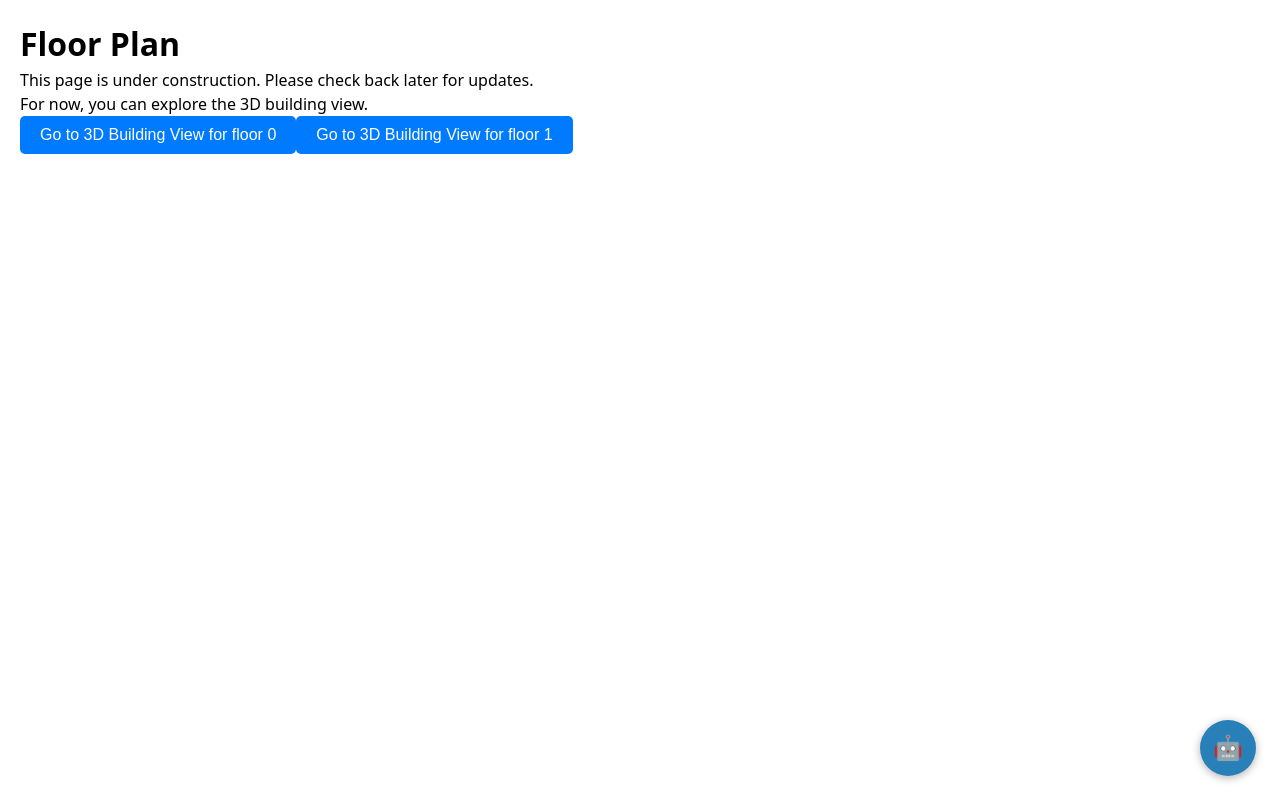
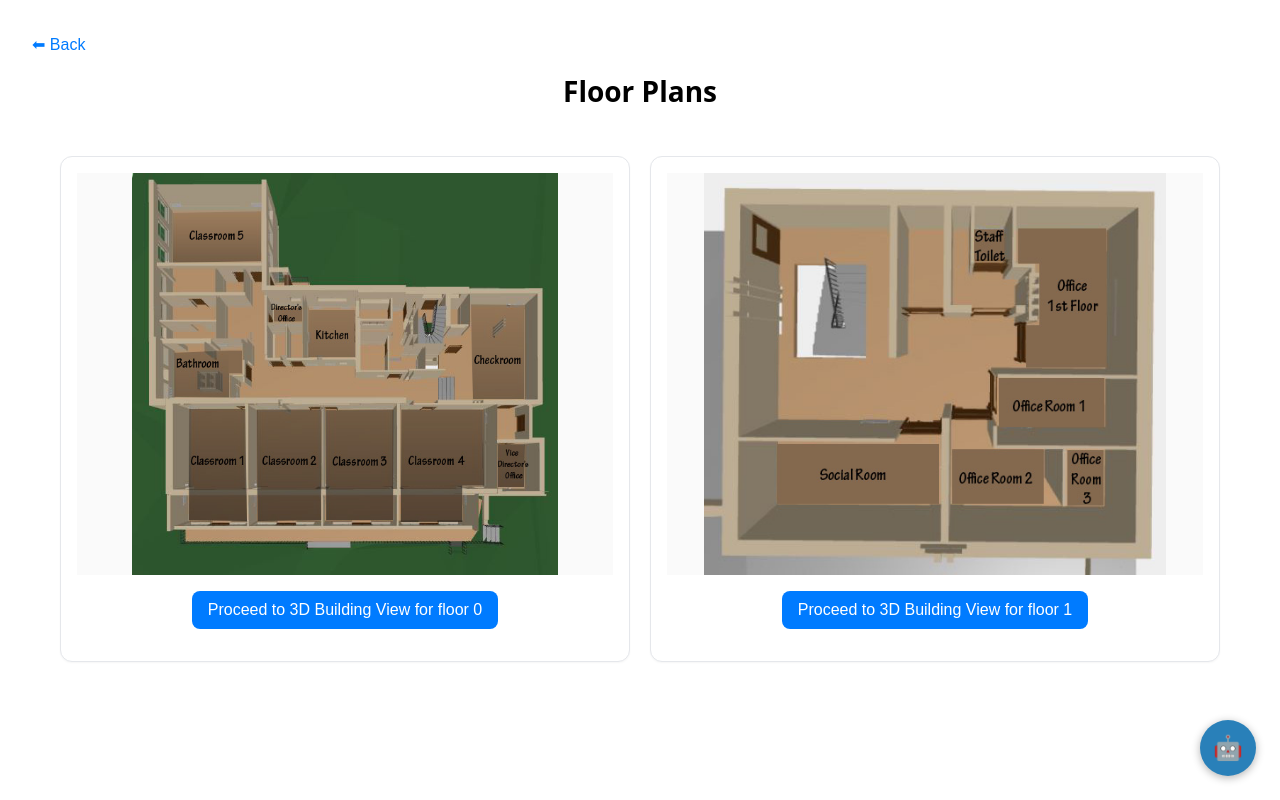
Before and after one commit to pittakis/digitalTwin, a React (Vite) app in the folder frontend/: page /floorplan in a window 1280 px wide. Built offline with nearby package versions, Linux system fonts and the light colour scheme.

Commit message:
Floor Plans added before 3d building view

```diff
--- a/frontend/src/components/SensorStatusGrid.jsx
+++ b/frontend/src/components/SensorStatusGrid.jsx
@@ -77,12 +77,26 @@ export default function SensorStatusGrid({ onSelect, aiEnabled }) {
       {/* === Sensors View === */}
       {selectedLocation && (
         <>
+          <hr
+            style={{
+              gridColumn: "1 / -1",
+              width: "100%",
+              border: "none",
+              borderTop: "1px solid #e5e7eb",
+              margin: "0 0 1rem 0",
+            }}
+          />
+          <div style={{ gridColumn: "1 / -1", marginBottom: "1rem", display: "flex", alignItems: "center", justifyContent: "center", position: "relative", }}>
             <button
               onClick={() => setSelectedLocation(null)}
-            style={gridStyles.backButton}
+              style={{ ...gridStyles.backBtn, position: "absolute", left: 0 }}
+              aria-label="Go back"
             >
-            ⬅ Back to Dashboard
+              ⬅ Back
             </button>
+
+            <h1 style={{ fontSize: 28, margin: 0 }}>{selectedLocation}</h1>
+          </div>
           {groupedByLocation[selectedLocation].map(sensor => (
             <div
               key={sensor.id}
@@ -105,7 +119,7 @@ export default function SensorStatusGrid({ onSelect, aiEnabled }) {
             </div>
           ))}
           <div style={{ gridColumn: "1 / -1", marginTop: "1rem" }}>
-<h4 style={{color: '#3d004dff', fontSize: '1rem'}}>Average Sensor Readings</h4>
+            <h4 style={{ color: '#3d004dff', fontSize: '1rem' }}>Average Sensor Readings</h4>
             <div style={{ display: "flex", flexWrap: "wrap", gap: "1rem" }}>
               {Object.entries(
                 groupedByLocation[selectedLocation]
@@ -173,15 +187,13 @@ const gridStyles = {
     justifyContent: "center",
     borderLeft: "6px solid gray", // default (overridden inline)
   },
-  backButton: {
-    gridColumn: "1 / -1",
-    padding: "0.5rem 1rem",
-    backgroundColor: "#007bff",
-    color: "white",
+  backBtn: {
+    background: "none",
     border: "none",
-    borderRadius: "5px",
     cursor: "pointer",
-    marginBottom: "1rem"
+    fontSize: "1rem",
+    marginBottom: "1rem",
+    color: "#007BFF",
   },
   card: {
     width: "100%",
--- a/frontend/src/pages/FloorPlan.jsx
+++ b/frontend/src/pages/FloorPlan.jsx
@@ -1,44 +1,114 @@
-import React, { useEffect, useRef, useState } from 'react';
-import axios from 'axios';
-import * as THREE from 'three';
-import { GLTFLoader } from 'three/examples/jsm/loaders/GLTFLoader.js';
-import { OrbitControls } from 'three/examples/jsm/controls/OrbitControls.js';
-import { useNavigate } from 'react-router-dom';
-import { Info } from 'lucide-react';
-import { Link } from "react-router-dom";
+import React from "react";
+import { useNavigate } from "react-router-dom";
 
+const floors = [
+    { id: 0, name: "Floor 0", img: "/floor_0_captions.jpg", alt: "Floor 0 plan" },
+    { id: 1, name: "Floor 1", img: "/floor_1_captions.jpg", alt: "Floor 1 plan" },
+];
 
 const FloorPlan = () => {
-    let floor = -1;
+    const navigate = useNavigate();
+
+    const goTo3D = (floor) => {
+        navigate(`/building-3d/${floor}`);
+    };
+
     return (
-        <div style={{ padding: '20px' }}>
-            <h1>Floor Plan</h1>
-            <p>This page is under construction. Please check back later for updates.</p>
-            <p>For now, you can explore the 3D building view.</p>
-            <button onClick={() => { floor = 0; window.location.href = `/building-3d/${floor}`}} style={{
-                padding: '10px 20px',
-                backgroundColor: '#007bff',
-                color: '#fff',
-                border: 'none',
-                borderRadius: '5px',
-                cursor: 'pointer',
-                fontSize: '16px'
-            }}>
-                Go to 3D Building View for floor 0
+        <div style={{ padding: "2rem" }}>
+            {/* Back button */}
+            <button
+                onClick={() => navigate(-1)}
+                style={styles.backBtn}
+                aria-label="Go back"
+            >
+                ⬅ Back
             </button>
-                        <button onClick={() => { floor = 1; window.location.href = `/building-3d/${floor}`}} style={{
-                padding: '10px 20px',
-                backgroundColor: '#007bff',
-                color: '#fff',
-                border: 'none',
-                borderRadius: '5px',
-                cursor: 'pointer',
-                fontSize: '16px'
-            }}>
-                Go to 3D Building View for floor 1
-            </button>
+
+            <h1 style={{ textAlign: "center", fontSize: 28, marginBottom: "1.5rem" }}>
+                Floor Plans
+            </h1>
+            <div style={{ padding: 20, maxWidth: 1200, margin: "0 auto" }}>
+                {/* Gallery */}
+                <div
+                    style={{
+                        display: "grid",
+                        gridTemplateColumns: "repeat(auto-fit, minmax(260px, 1fr))",
+                        gap: 20,
+                    }}
+                >
+                    {floors.map((f) => (
+                        <div
+                            key={f.id}
+                            style={{
+                                border: "1px solid #e5e7eb",
+                                padding: "1rem",
+                                borderRadius: 12,
+                                overflow: "hidden",
+                                background: "#fff",
+                                boxShadow: "0 1px 2px rgba(0,0,0,0.04)",
+                                textAlign: "center",
+                            }}
+                        >
+                            {/* Clickable image */}
+                            <a href={f.img} target="_blank" rel="noopener noreferrer">
+                                <div
+                                    style={{
+                                        aspectRatio: "4 / 3",
+                                        background: "#fafafa",
+                                        display: "flex",
+                                        alignItems: "center",
+                                        justifyContent: "center",
+                                        overflow: "hidden",
+                                        cursor: "pointer",
+                                    }}
+                                >
+                                    <img
+                                        src={f.img}
+                                        alt={f.alt}
+                                        style={{
+                                            width: "100%",
+                                            height: "100%",
+                                            objectFit: "contain",
+                                        }}
+                                        loading="lazy"
+                                    />
+                                </div>
+                            </a>
+
+                            <div style={{ padding: 16 }}>
+                                <button
+                                    onClick={() => goTo3D(f.id)}
+                                    style={{
+                                        width: "auto",
+                                        padding: "10px 16px",
+                                        backgroundColor: "#007bff",
+                                        color: "#fff",
+                                        border: "none",
+                                        borderRadius: 8,
+                                        cursor: "pointer",
+                                        fontSize: 16,
+                                    }}
+                                >
+                                    Proceed to 3D Building View for floor {f.id}
+                                </button>
+                            </div>
+                        </div>
+                    ))}
+                </div>
+            </div>
         </div>
     );
-}
+};
+
+const styles = {
+    backBtn: {
+        background: "none",
+        border: "none",
+        cursor: "pointer",
+        fontSize: "1rem",
+        marginBottom: "1rem",
+        color: "#007BFF",
+    }
+};
 
 export default FloorPlan;
```
Also changed, not shown: frontend/public/floor_0_captions.jpg (added), frontend/public/floor_1_captions.jpg (added). Lines whose indentation alone changed are shown as unchanged.
